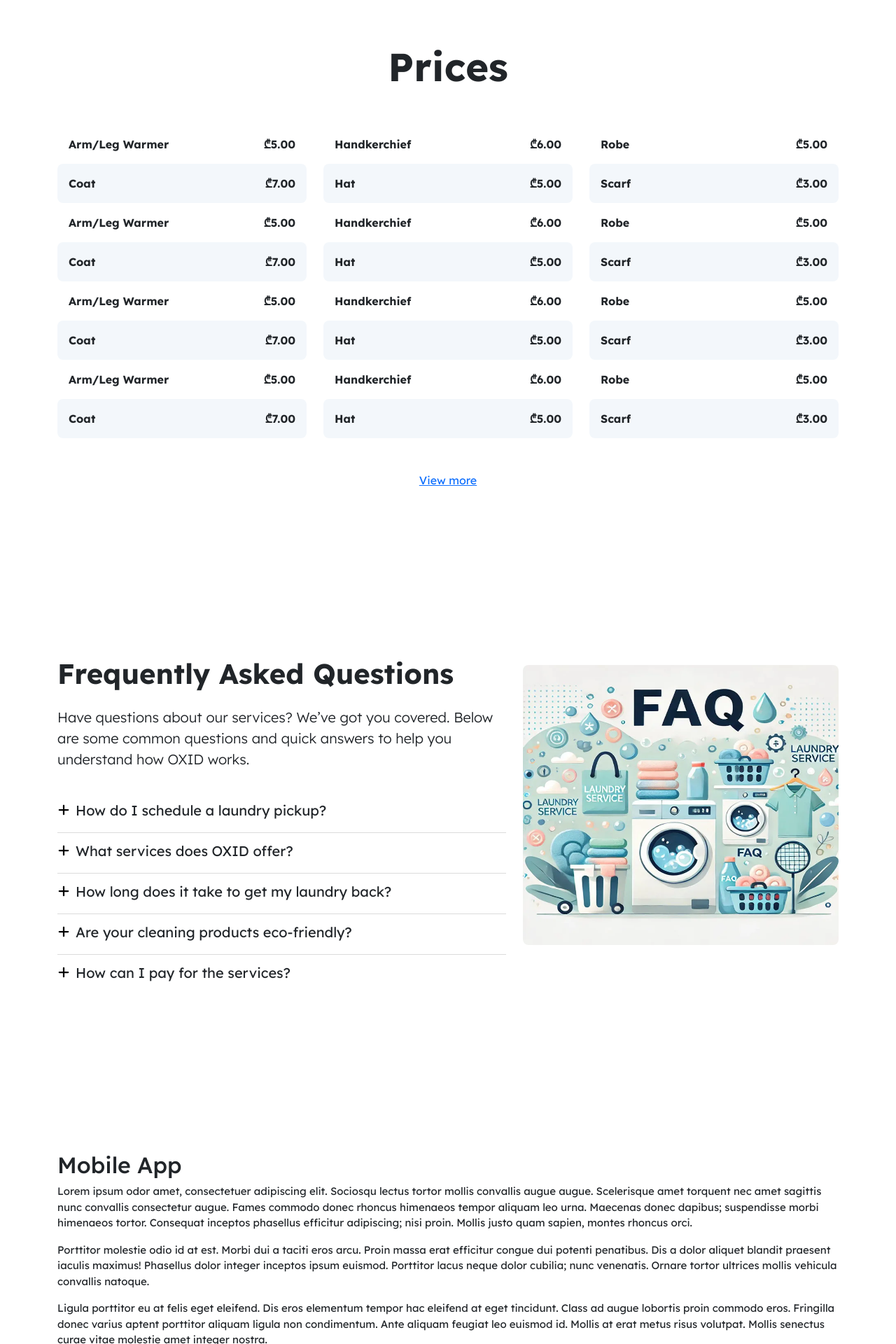
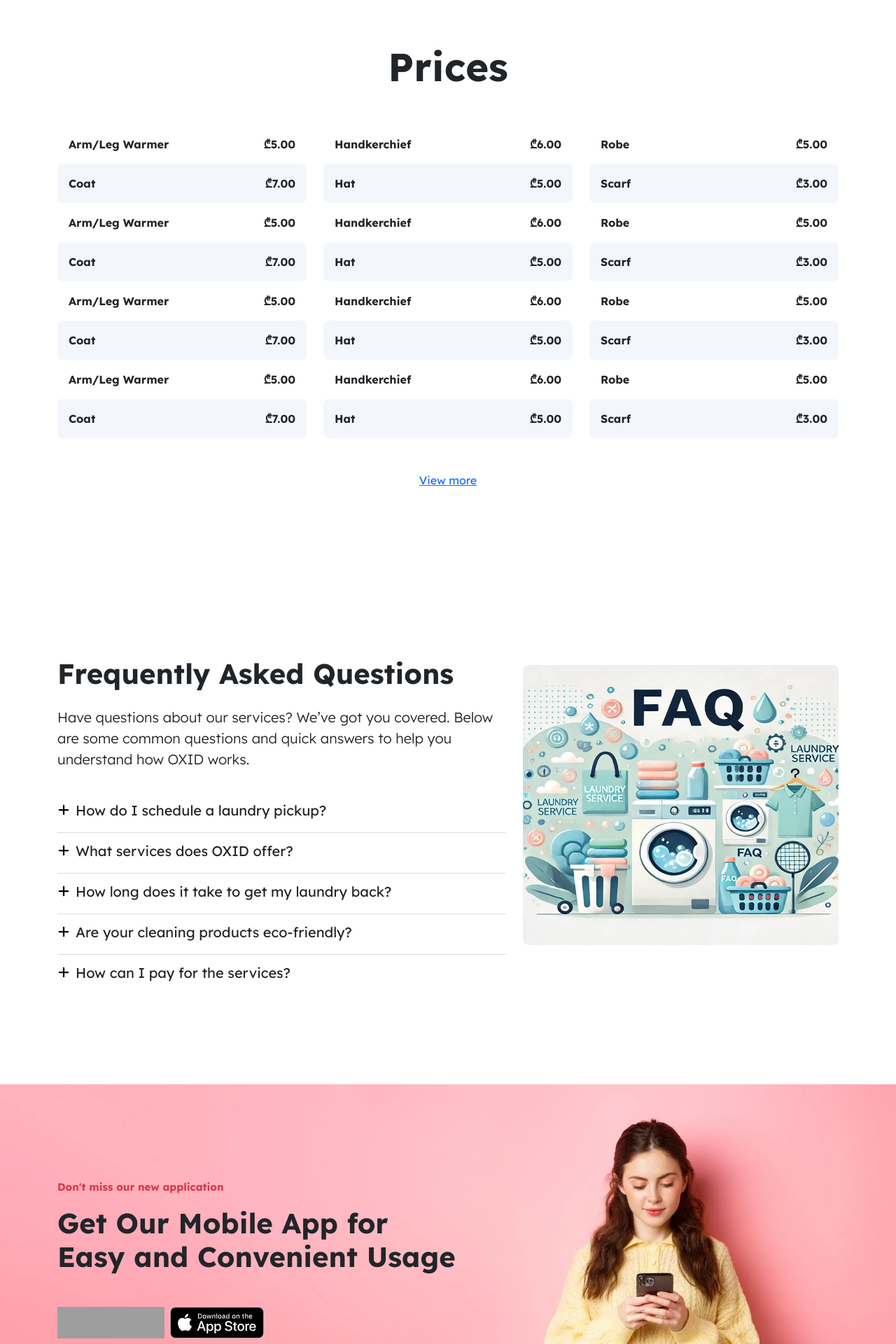
Before and after one commit to Kajaia/oxid-web-design, a PHP site: page / in a window 1280 px wide. Shown: the part 3800-5720 px from the top of the page at 70% size. Run offline with PHP 8.4, Linux system fonts and the light colour scheme; grey boxes are pictures that could not be loaded.

Commit message:
Added mobile app container

```diff
--- a/assets/css/style.css
+++ b/assets/css/style.css
@@ -178,6 +178,16 @@ body {
   color: var(--c-secondary);
 }
 
+.mobile-app-container {
+  display: flex;
+  align-items: center;
+  min-height: 500px;
+  background-image: url("/assets/img/photos/mobile-girl-bg.webp");
+  background-size: cover;
+  background-repeat: no-repeat;
+  background-position: top left;
+}
+
 /* Bootstrap */
 .text-primary {
   color: var(--c-primary) !important;
--- a/index.html
+++ b/index.html
@@ -110,10 +110,10 @@
                       <!-- App buttons -->
                       <div class="mt-4">
                         <a href="https://play.google.com/store/apps" target="_blank" class="text-decoration-none">
-                          <img width="135.55" height="35" class="play-store-img" src="/assets/img/play-store.svg" alt="OXID app on android play store" />
+                          <img width="118.6" height="35" class="play-store-img" src="/assets/img/play-store.svg" alt="OXID app on android play store" />
                         </a>
                         <a href="https://www.apple.com/app-store" target="_blank" class="text-decoration-none ms-1">
-                          <img width="119.66" height="35" class="app-store-img" src="/assets/img/app-store.svg" alt="OXID app on ios app store" />
+                          <img width="104.7" height="35" class="app-store-img" src="/assets/img/app-store.svg" alt="OXID app on ios app store" />
                         </a>
                       </div>
                       <!-- Icons -->
@@ -688,15 +688,25 @@
       </div>
     </section>
     <!-- App -->
-    <section id="app" class="container my-5">
-      <div class="row py-5">
-        <h2 class="mt-5">Mobile App</h2>
-        <div class="col-12">
-          <p>Lorem ipsum odor amet, consectetuer adipiscing elit. Sociosqu lectus tortor mollis convallis augue augue. Scelerisque amet torquent nec amet sagittis nunc convallis consectetur augue. Fames commodo donec rhoncus himenaeos tempor aliquam leo urna. Maecenas donec dapibus; suspendisse morbi himenaeos tortor. Consequat inceptos phasellus efficitur adipiscing; nisi proin. Mollis justo quam sapien, montes rhoncus orci.</p>
-          <p>Porttitor molestie odio id at est. Morbi dui a taciti eros arcu. Proin massa erat efficitur congue dui potenti penatibus. Dis a dolor aliquet blandit praesent iaculis maximus! Phasellus dolor integer inceptos ipsum euismod. Porttitor lacus neque dolor cubilia; nunc venenatis. Ornare tortor ultrices mollis vehicula convallis natoque.</p>
-          <p>Ligula porttitor eu at felis eget eleifend. Dis eros elementum tempor hac eleifend at eget tincidunt. Class ad augue lobortis proin commodo eros. Fringilla donec varius aptent porttitor aliquam ligula non condimentum. Ante aliquam feugiat leo euismod id. Mollis at erat metus risus volutpat. Mollis senectus curae vitae molestie amet integer nostra.</p>
-          <p>Leo per mollis aptent ante at potenti. Rhoncus ut purus ex primis turpis feugiat tortor. Tempor purus dictumst ut litora rutrum nisl volutpat felis maximus. Venenatis eros primis vehicula blandit natoque auctor. Sapien felis pulvinar placerat venenatis gravida nunc id dignissim. Elit ac cursus id sociosqu pretium tortor dolor. Dolor semper neque a massa sodales risus velit. Pretium potenti taciti sociosqu vel massa.</p>
-          <p>Dictum natoque porttitor turpis faucibus duis turpis congue curae. Mauris volutpat turpis ridiculus consectetur sed. Odio posuere adipiscing neque pellentesque torquent felis hac. Nulla nunc odio tristique venenatis orci. Class montes in ultricies lorem dignissim ultricies pharetra. Faucibus potenti diam curabitur non rutrum. Consequat luctus neque magna dictum nostra per at. Magnis ipsum felis nascetur cursus lacinia elementum nostra turpis. Ante nullam lobortis quisque parturient aenean cursus.</p>
+    <section id="app" class="container-fluid mobile-app-container bg-light-dark my-5">
+      <div class="container">
+        <div class="row py-5">
+          <div class="col-12" data-aos="zoom-in">
+            <span class="text-danger fw-bold">Don't miss our new application</span>
+            <h2 class="display-6 fw-bold mt-3">
+              Get Our Mobile App for <br />
+              Easy and Convenient Usage
+            </h2>
+            <!-- App buttons -->
+            <div class="mt-5">
+              <a href="https://play.google.com/store/apps" target="_blank" class="text-decoration-none">
+                <img width="152.5" height="45" class="play-store-img" src="/assets/img/play-store.svg" alt="OXID app on android play store" />
+              </a>
+              <a href="https://www.apple.com/app-store" target="_blank" class="text-decoration-none ms-1">
+                <img width="134.61" height="45" class="app-store-img" src="/assets/img/app-store.svg" alt="OXID app on ios app store" />
+              </a>
+            </div>
+          </div>
         </div>
       </div>
     </section>
@@ -799,10 +809,10 @@
             <!-- App buttons -->
             <div class="mt-4 text-center">
               <a href="https://play.google.com/store/apps" target="_blank" class="text-decoration-none">
-                <img width="135.55" height="35" class="play-store-img" src="/assets/img/play-store.svg" alt="OXID app on android play store" />
+                <img width="118.6" height="35" class="play-store-img" src="/assets/img/play-store.svg" alt="OXID app on android play store" />
               </a>
               <a href="https://www.apple.com/app-store" target="_blank" class="text-decoration-none ms-1">
-                <img width="119.66" height="35" class="app-store-img" src="/assets/img/app-store.svg" alt="OXID app on ios app store" />
+                <img width="104.7" height="35" class="app-store-img" src="/assets/img/app-store.svg" alt="OXID app on ios app store" />
               </a>
             </div>
           </div>
```
Also changed, not shown: assets/img/photos/mobile-girl-bg.webp (added).
